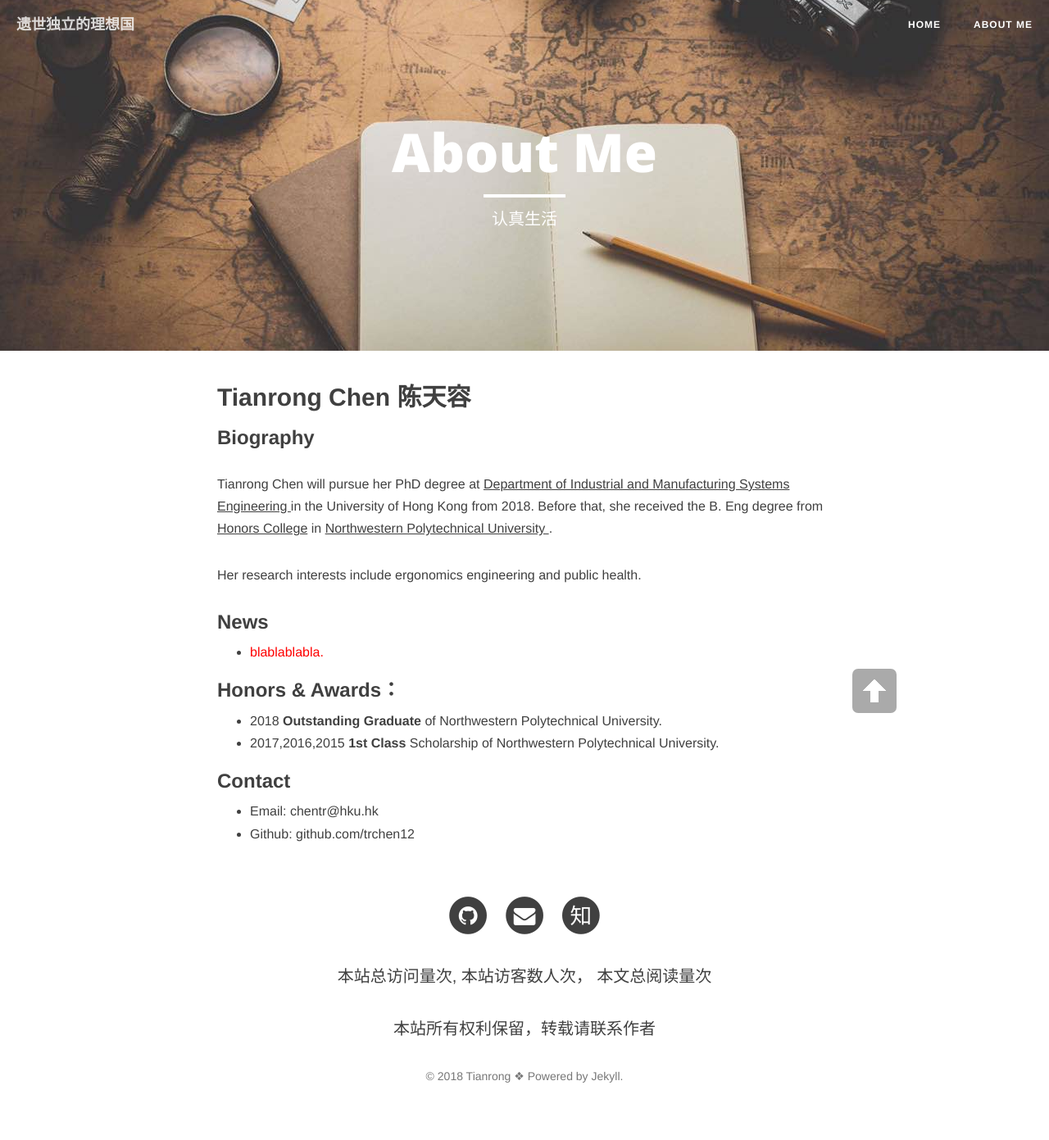
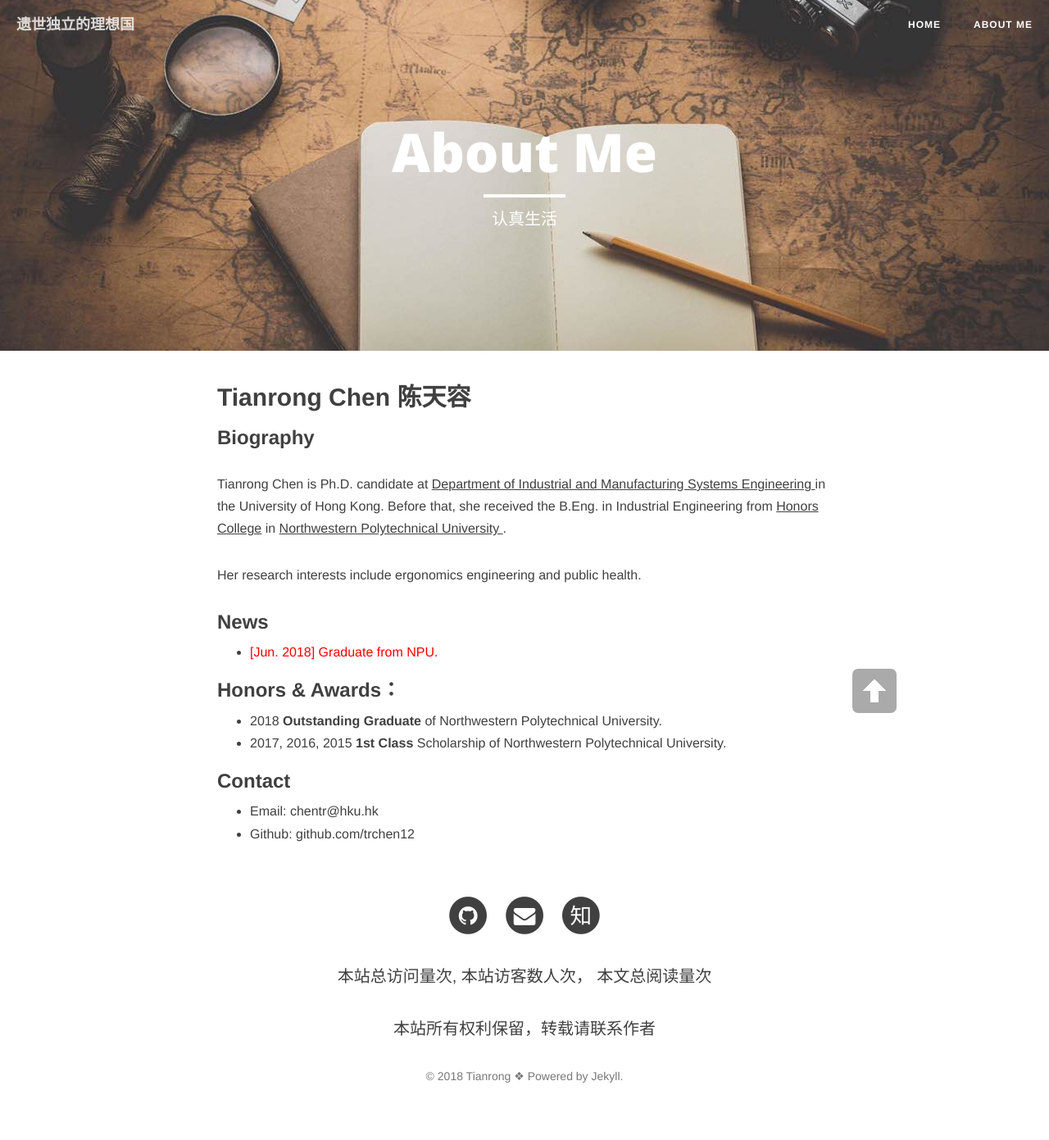
Before and after one commit to trchen12/trchen12.github.io, a Jekyll site: the page built from about.md, in a window 1280 px wide. Shown: the whole page at 82% size. Built offline with Jekyll 4.4.1, drawn with Linux system fonts in a browser that asks for light colours; nearby versions of some CDN libraries; comment, search, counter and statistics services are not loaded.

Commit message:
Update about.md

```diff
--- a/about.md
+++ b/about.md
@@ -7,18 +7,18 @@ header-img: "img/5.jpg"
 ## Tianrong Chen 陈天容
 
 ### Biography
-Tianrong Chen will pursue her PhD degree at [<U> Department of Industrial and Manufacturing Systems Engineering </U>](https://www.imse.hku.hk/) in [the University of Hong Kong](https://www.hku.hk/) from 2018. Before that, she received the B. Eng degree from [<U>Honors College</U>](http://honors.nwpu.edu.cn/) in [<U> Northwestern Polytechnical University </U>](http://www.nwpu.edu.cn/).
+Tianrong Chen is Ph.D. candidate at [<U> Department of Industrial and Manufacturing Systems Engineering </U>](https://www.imse.hku.hk/) in [the University of Hong Kong](https://www.hku.hk/). Before that, she received the B.Eng. in Industrial Engineering from [<U>Honors College</U>](http://honors.nwpu.edu.cn/) in [<U> Northwestern Polytechnical University </U>](http://www.nwpu.edu.cn/).
 
 Her research interests include ergonomics engineering and public health.
 
 ### News
-- <font color="red" size="3"> blablablabla.</font>
+- <font color="red" size="3"> [Jun. 2018] Graduate from NPU.</font>
 
 
 
 ### Honors & Awards：
 -  2018 **Outstanding Graduate** of Northwestern Polytechnical University.
--  2017,2016,2015 **1st Class** Scholarship of Northwestern Polytechnical University.
+-  2017, 2016, 2015 **1st Class** Scholarship of Northwestern Polytechnical University.
 
 ### Contact
 
```
